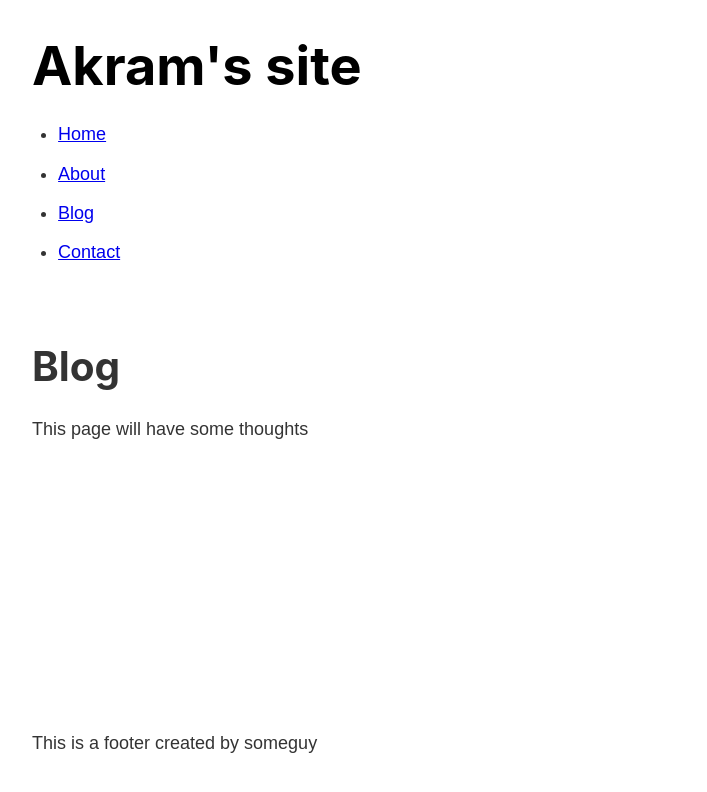
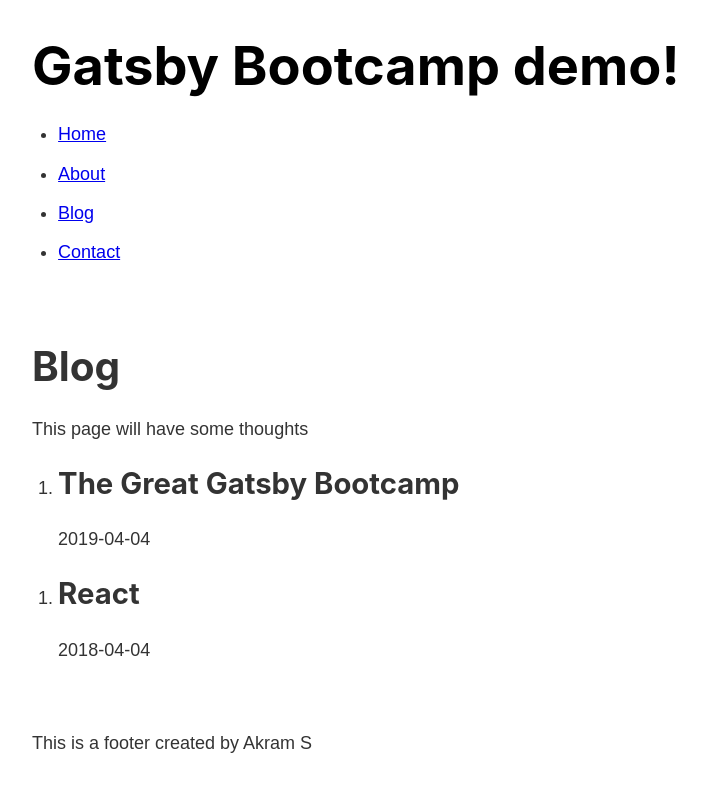
Before and after one commit to vrtlakram/gatsby-bootcamp, a Gatsby site: page /blog in a window 1280 px wide. Shown: the whole page, without its empty margins (256-963 px from the left). Built offline with nearby package versions, Linux system fonts and the light colour scheme; Gatsby itself is replaced by a stand-in of ours.

Commit message:
updated to include markdown and some node slug things

```diff
--- a/gatsby-config.js
+++ b/gatsby-config.js
@@ -6,6 +6,18 @@
 
 module.exports = {
   /* Your site config here */
-
-  plugins: [`gatsby-plugin-sass`]
+  siteMetadata: {
+    title: 'Gatsby Bootcamp demo!',
+    author: 'Akram S'
+  },
+  plugins: [
+    'gatsby-plugin-sass', `gatsby-transformer-remark`,
+    {
+      resolve: 'gatsby-source-filesystem',
+      options: {
+        name: 'src',
+        path: `${__dirname}/src/`,
+      }
+    },
+  ]
 }
--- /dev/null
+++ b/gatsby-node.js
@@ -0,0 +1,15 @@
+const path = require('path')
+
+module.exports.onCreateNode = ({node, actions}) => {
+    const { createNodeField } = actions
+
+    if (node.internal.type === 'MarkdownRemark') {
+        const slug = path.basename(node.fileAbsolutePath, '.md')
+
+        createNodeField({
+            node,
+            name: 'slug',
+            value: slug
+        })
+    }
+}
--- a/src/components/footer.js
+++ b/src/components/footer.js
@@ -1,9 +1,19 @@
-import React from "react"
+import React from 'react'
+import {graphql, useStaticQuery} from 'gatsby'
 
 const Footer = () => {
+    const data = useStaticQuery (graphql`
+        query {
+            site {
+                siteMetadata {
+                    author
+                }
+            }
+        }
+    `)
     return (
         <footer>
-            <p>This is a footer created by someguy</p>
+            <p>This is a footer created by {data.site.siteMetadata.author} </p>
         </footer>
     )
 }
--- a/src/components/header.js
+++ b/src/components/header.js
@@ -1,12 +1,22 @@
 import React from 'react'
-import { Link } from 'gatsby'
+import { Link, graphql, useStaticQuery } from 'gatsby'
 
 import headerStyles from './header.module.scss'
 
 const Header = () => {
+    const data = useStaticQuery(graphql`
+    query {
+      site {
+        siteMetadata {
+          title
+        }
+      }
+    }
+  `)
+
     return (
         <header className={headerStyles.header}>
-        <h1><Link className={headerStyles.title} to='/'>Akram's site</Link></h1>
+        <h1><Link className={headerStyles.title} to='/'> {data.site.siteMetadata.title} </Link></h1>
             <nav>
                 <ul className={headerStyles.navList}>
                     <li><Link className={headerStyles.navItem} activeClassName={headerStyles.activeNavItem} to="/">Home</Link></li>
--- a/src/pages/blog.js
+++ b/src/pages/blog.js
@@ -1,15 +1,45 @@
 import React from 'react'
 
 import Layout from '../components/layout'
+import { useStaticQuery, graphql } from 'gatsby'
 
 
 const BlogPage = () => {
+    const data = useStaticQuery (graphql`
+    query {
+        allMarkdownRemark {
+          edges {
+            node {
+              frontmatter {
+                title,
+                date
+              }
+            }
+          }
+        }
+      }
+    `)
+
     return (
             <Layout>
                 <h1>Blog</h1>
                 <p>This page will have some thoughts</p>
+
+                {data.allMarkdownRemark.edges.map((edge) => {
+                    return (
+                        <ol>
+                            <li>
+                                <h2>
+                                    {edge.node.frontmatter.title}
+                                </h2>
+                                <p>
+                                    {edge.node.frontmatter.date}
+                                </p>
+                            </li>
+                        </ol>
+                    )
+                })}
             </Layout>
     )
 }
-
 export default BlogPage
--- /dev/null
+++ b/src/posts/gatsby.md
@@ -0,0 +1,12 @@
+---
+title: "The Great Gatsby Bootcamp"
+date: "2019-04-04"
+---
+
+I just launched a new bootcamp
+
+## Topics covered
+
+1. Gatsby
+2. GraphQL
+3. React
--- /dev/null
+++ b/src/posts/react.md
@@ -0,0 +1,8 @@
+---
+title: "React"
+date: "2018-04-04"
+---
+
+In this post you'll learn React.
+
+Lorem impsum
```
Also changed, not shown: package.json (+10 -5 lines), 1 other file.
